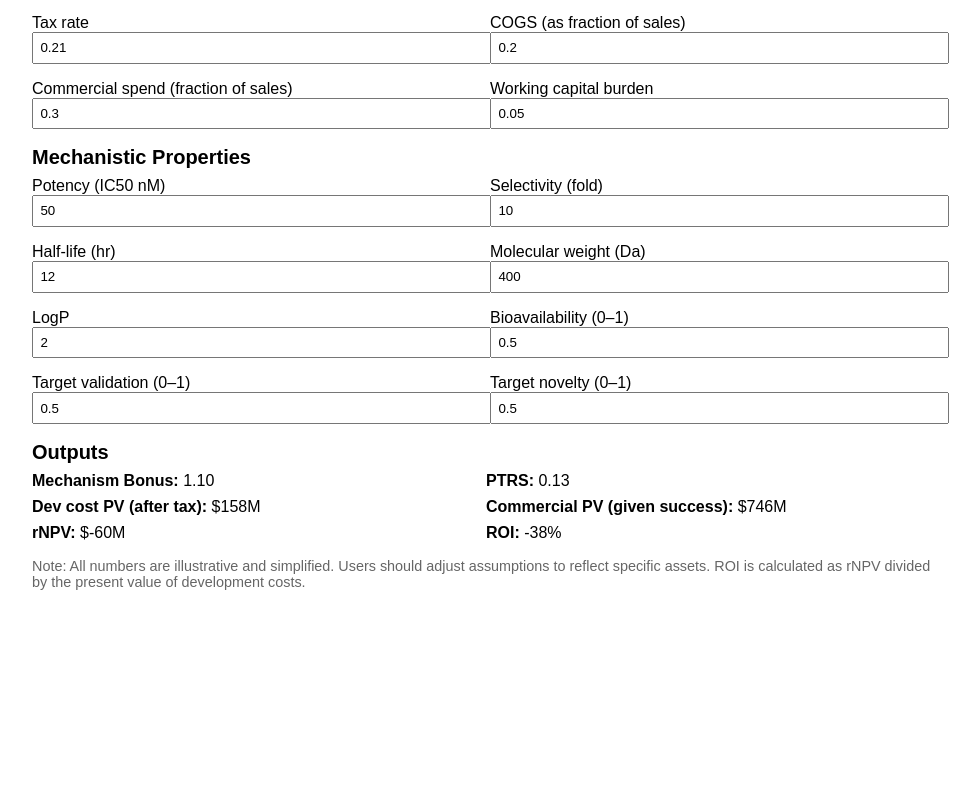
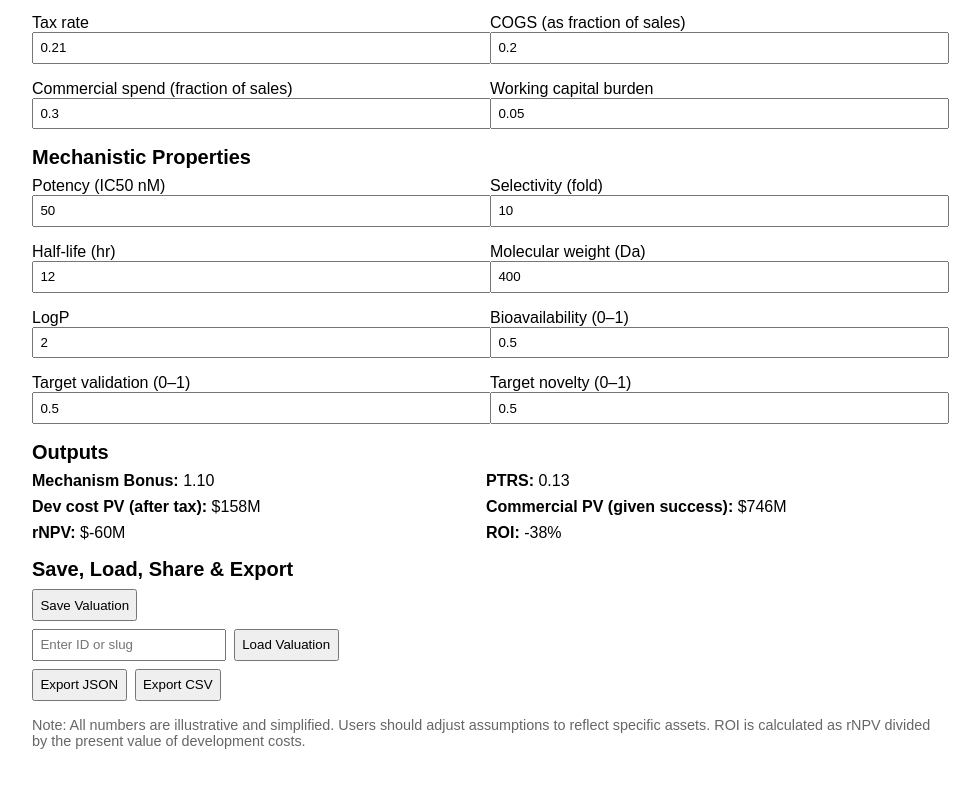
Before and after one commit to Drugvalue/drug-valuation-platform, a Next.js app: page / in a window 1280 px wide. Shown: the part 350-1138 px from the top of the page, without its empty margins (158-1138 px from the left). Before the commit the page ends 994 px from the top, so only its background shows below. Built offline with nearby package versions, Linux system fonts and the light colour scheme.

Commit message:
Update index.tsx with Save/Load/Share/Export

```diff
--- a/pages/index.tsx
+++ b/pages/index.tsx
@@ -1,7 +1,7 @@
 import { useState, useMemo } from 'react';
 
 /**
- * Home page for the Drug Valuation Platform.
+ * Drug Valuation Tool home page.
  *
  * This component implements a complete risk‑adjusted valuation model that updates
  * in real time as the user adjusts inputs. It estimates the probability of
@@ -12,7 +12,8 @@ import { useState, useMemo } from 'react';
  * model. The result is a set of outputs: PTRS (probability × mechanism
  * multiplier), present value of development costs after tax, commercial PV
  * (given success), rNPV and ROI. All currency outputs are rounded to
- * whole numbers for clarity.
+ * whole numbers for clarity.  Additional helper functions allow saving,
+ * loading, sharing and exporting valuations via API endpoints.
  */
 export default function Home() {
   // Core drug properties
@@ -32,12 +33,18 @@ export default function Home() {
   // Mechanistic properties
   const [potency, setPotency] = useState<number>(50); // IC50 in nM
   const [selectivity, setSelectivity] = useState<number>(10); // fold selectivity over off targets
-  const [halfLife, setHalfLife] = useState<number>(12); // in hours
-  const [molecularWeight, setMolecularWeight] = useState<number>(400); // in Daltons
+  const [halfLife, setHalfLife] = useState<number>(12); // hours
+  const [molecularWeight, setMolecularWeight] = useState<number>(400); // Daltons
   const [logP, setLogP] = useState<number>(2.0); // lipophilicity
-  const [bioavailability, setBioavailability] = useState<number>(0.5); // fraction absorbed (0–1)
-  const [targetValidation, setTargetValidation] = useState<number>(0.5); // evidence strength (0–1)
-  const [targetNovelty, setTargetNovelty] = useState<number>(0.5); // novelty (0–1, higher = riskier)
+  const [bioavailability, setBioavailability] = useState<number>(0.5); // 0–1
+  const [targetValidation, setTargetValidation] = useState<number>(0.5); // 0–1
+  const [targetNovelty, setTargetNovelty] = useState<number>(0.5); // 0–1
+
+  // Save/load/share state
+  const [shareLink, setShareLink] = useState<string | null>(null);
+  const [saveError, setSaveError] = useState<string | null>(null);
+  const [loadId, setLoadId] = useState<string>('');
+  const [loadError, setLoadError] = useState<string | null>(null);
 
   // Lookup tables for development costs and base approval probabilities by phase
   const devCosts: Record<string, number> = {
@@ -46,7 +53,7 @@ export default function Home() {
     'Phase II': 100,
     'Phase III': 200,
     NDA: 20,
-    Approved: 0
+    Approved: 0,
   };
   const baseProbabilities: Record<string, number> = {
     Preclinical: 0.12,
@@ -54,7 +61,7 @@ export default function Home() {
     'Phase II': 0.14,
     'Phase III': 0.4,
     NDA: 0.85,
-    Approved: 1.0
+    Approved: 1.0,
   };
 
   // Mechanism bonus computation encapsulated in a memoized function
@@ -63,36 +70,28 @@ export default function Home() {
     // potency: lower is better
     if (potency < 10) bonus += 0.1;
     else if (potency > 100) bonus -= 0.1;
-
     // selectivity: higher fold selectivity is better
     if (selectivity > 30) bonus += 0.1;
     else if (selectivity < 5) bonus -= 0.1;
-
     // half‑life: extreme half‑lives are undesirable
     if (halfLife > 24) bonus -= 0.05;
     else if (halfLife < 2) bonus -= 0.05;
-
     // molecular weight: values above ~500 Da often reduce oral bioavailability
     if (molecularWeight > 500) bonus -= 0.05;
     else if (molecularWeight < 200) bonus += 0.05;
-
     // logP: ideal lipophilicity between 1 and 3
     if (logP >= 1 && logP <= 3) bonus += 0.1;
     else bonus -= 0.05;
-
     // bioavailability: higher is better
     if (bioavailability > 0.5) bonus += 0.1;
     else if (bioavailability < 0.2) bonus -= 0.1;
-
     // target validation: strong evidence boosts likelihood
     if (targetValidation > 0.7) bonus += 0.2;
     else if (targetValidation < 0.3) bonus -= 0.1;
-
     // target novelty: high novelty penalised; familiarity rewarded
     if (targetNovelty > 0.7) bonus -= 0.1;
     else if (targetNovelty < 0.3) bonus += 0.1;
-
-    // Clamp the bonus between 0.5× and 2.0× to avoid extreme effects
+    // Clamp between 0.5× and 2.0×
     return Math.min(2.0, Math.max(0.5, bonus));
   }, [potency, selectivity, halfLife, molecularWeight, logP, bioavailability, targetValidation, targetNovelty]);
 
@@ -102,12 +101,11 @@ export default function Home() {
   const devCostPV = devCost * (1 - taxRate);
   const currentYear = new Date().getFullYear();
 
-  // Compute the present value of net commercial cash flows assuming success
+  // Present value of net commercial cash flows assuming success
   const commercialPV = useMemo(() => {
-    // treat each year from launch to LOE as constant peak sales
     if (launchYear >= loeYear) return 0;
     let pv = 0;
-    const netMargin = 1 - cogs - commercialSpend - workingCapital; // pre‑tax operating margin
+    const netMargin = 1 - cogs - commercialSpend - workingCapital;
     for (let year = launchYear; year < loeYear; year++) {
       const t = year - currentYear;
       const cashFlow = peakSales * netMargin * (1 - taxRate);
@@ -129,6 +127,142 @@ export default function Home() {
   const handleLoeYearChange = (year: number) => {
     setLoeYear(year);
     if (year <= launchYear) setLaunchYear(year - 1);
+  };
+
+  // Helper: gather current inputs
+  const getInputs = () => ({
+    peakSales,
+    launchYear,
+    loeYear,
+    discountRate,
+    taxRate,
+    cogs,
+    commercialSpend,
+    workingCapital,
+    potency,
+    selectivity,
+    halfLife,
+    molecularWeight,
+    logP,
+    bioavailability,
+    targetValidation,
+    targetNovelty,
+    phase,
+    indication,
+  });
+
+  // Helper: gather current outputs
+  const getOutputs = () => ({
+    mechanismBonus,
+    ptrs,
+    devCostPV,
+    commercialPV,
+    rnpv,
+    roi,
+  });
+
+  // Save current valuation via API
+  const saveValuation = async () => {
+    setSaveError(null);
+    try {
+      const res = await fetch('/api/valuations', {
+        method: 'POST',
+        headers: { 'Content-Type': 'application/json' },
+        body: JSON.stringify({ inputs: getInputs(), outputs: getOutputs() }),
+      });
+      if (!res.ok) throw new Error(`Failed: ${res.status}`);
+      const data = await res.json();
+      setShareLink(`${window.location.origin}/api/valuation/share/${data.shareSlug}`);
+    } catch (e: any) {
+      setSaveError(e.message || 'Error saving valuation');
+    }
+  };
+
+  // Load valuation by id or slug
+  const loadValuation = async () => {
+    setLoadError(null);
+    try {
+      const res = await fetch(`/api/valuation/${loadId}`);
+      if (!res.ok) throw new Error(`Failed: ${res.status}`);
+      const data = await res.json();
+      const { inputs } = data;
+      setPeakSales(inputs.peakSales);
+      setLaunchYear(inputs.launchYear);
+      setLoeYear(inputs.loeYear);
+      setDiscountRate(inputs.discountRate);
+      setTaxRate(inputs.taxRate);
+      setCogs(inputs.cogs);
+      setCommercialSpend(inputs.commercialSpend);
+      setWorkingCapital(inputs.workingCapital);
+      setPotency(inputs.potency);
+      setSelectivity(inputs.selectivity);
+      setHalfLife(inputs.halfLife);
+      setMolecularWeight(inputs.molecularWeight);
+      setLogP(inputs.logP);
+      setBioavailability(inputs.bioavailability);
+      setTargetValidation(inputs.targetValidation);
+      setTargetNovelty(inputs.targetNovelty);
+      setPhase(inputs.phase);
+      setIndication(inputs.indication);
+      setShareLink(`${window.location.origin}/api/valuation/share/${data.shareSlug}`);
+    } catch (e: any) {
+      setLoadError(e.message || 'Error loading valuation');
+    }
+  };
+
+  // Export current valuation as JSON file
+  const exportJSON = () => {
+    const blob = new Blob([JSON.stringify({ inputs: getInputs(), outputs: getOutputs() }, null, 2)], { type: 'application/json' });
+    const url = URL.createObjectURL(blob);
+    const link = document.createElement('a');
+    link.href = url;
+    link.download = `valuation_${Date.now()}.json`;
+    link.click();
+    URL.revokeObjectURL(url);
+  };
+
+  // Export current valuation as CSV file
+  const exportCSV = () => {
+    const inputs = getInputs();
+    const outputs = getOutputs();
+    const rows = [[
+      new Date().toISOString(),
+      inputs.phase,
+      inputs.indication,
+      inputs.peakSales,
+      inputs.launchYear,
+      inputs.loeYear,
+      inputs.discountRate,
+      inputs.taxRate,
+      inputs.cogs,
+      inputs.commercialSpend,
+      inputs.workingCapital,
+      inputs.potency,
+      inputs.selectivity,
+      inputs.halfLife,
+      inputs.molecularWeight,
+      inputs.logP,
+      inputs.bioavailability,
+      inputs.targetValidation,
+      inputs.targetNovelty,
+      outputs.mechanismBonus,
+      outputs.ptrs,
+      outputs.devCostPV,
+      outputs.commercialPV,
+      outputs.rnpv,
+      outputs.roi,
+    ]];
+    const header = [
+      'timestamp','phase','indication','peakSales','launchYear','loeYear','discountRate','taxRate','cogs','commercialSpend','workingCapital','potency','selectivity','halfLife','molecularWeight','logP','bioavailability','targetValidation','targetNovelty','mechanismBonus','ptrs','devCostPV','commercialPV','rnpv','roi',
+    ];
+    const csvContent = [header, ...rows].map(row => row.join(',')).join('\n');
+    const blob2 = new Blob([csvContent], { type: 'text/csv' });
+    const url2 = URL.createObjectURL(blob2);
+    const link2 = document.createElement('a');
+    link2.href = url2;
+    link2.download = `valuation_${Date.now()}.csv`;
+    link2.click();
+    URL.revokeObjectURL(url2);
   };
 
   return (
@@ -366,7 +500,7 @@ export default function Home() {
         </div>
       </section>
 
-      {/* Results */}
+      {/* Outputs */}
       <section style={{ marginBottom: '1rem' }}>
         <h2 style={{ fontSize: '1.25rem', marginBottom: '0.5rem' }}>Outputs</h2>
         <div style={{ display: 'grid', gridTemplateColumns: '1fr 1fr', gap: '0.5rem' }}>
@@ -379,6 +513,36 @@ export default function Home() {
         </div>
       </section>
 
+      {/* Save, load, share & export */}
+      <section style={{ marginBottom: '1rem' }}>
+        <h2 style={{ fontSize: '1.25rem', marginBottom: '0.5rem' }}>Save, Load, Share & Export</h2>
+        <div style={{ marginBottom: '0.5rem' }}>
+          <button onClick={saveValuation} style={{ padding: '0.4rem', marginRight: '0.5rem' }}>Save Valuation</button>
+          {saveError && <span style={{ color: 'red' }}>{saveError}</span>}
+        </div>
+        {shareLink && (
+          <div style={{ marginBottom: '0.5rem' }}>
+            <span><strong>Share URL:</strong> </span>
+            <a href={shareLink} target="_blank" rel="noopener noreferrer">{shareLink}</a>
+          </div>
+        )}
+        <div style={{ marginBottom: '0.5rem' }}>
+          <input
+            type="text"
+            placeholder="Enter ID or slug"
+            value={loadId}
+            onChange={(e) => setLoadId(e.target.value)}
+            style={{ padding: '0.4rem', marginRight: '0.5rem' }}
+          />
+          <button onClick={loadValuation} style={{ padding: '0.4rem' }}>Load Valuation</button>
+          {loadError && <span style={{ color: 'red' }}>{loadError}</span>}
+        </div>
+        <div>
+          <button onClick={exportJSON} style={{ padding: '0.4rem', marginRight: '0.5rem' }}>Export JSON</button>
+          <button onClick={exportCSV} style={{ padding: '0.4rem' }}>Export CSV</button>
+        </div>
+      </section>
+
       <p style={{ fontSize: '0.9rem', color: '#666' }}>
         Note: All numbers are illustrative and simplified. Users should adjust assumptions
         to reflect specific assets. ROI is calculated as rNPV divided by the present
```
